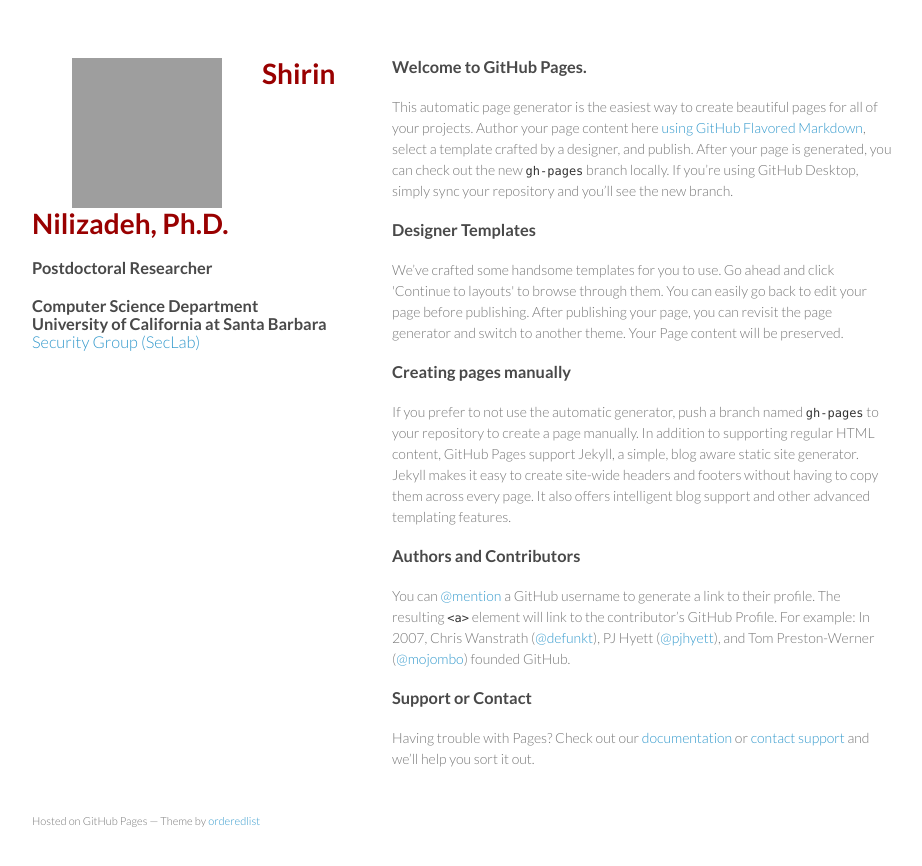
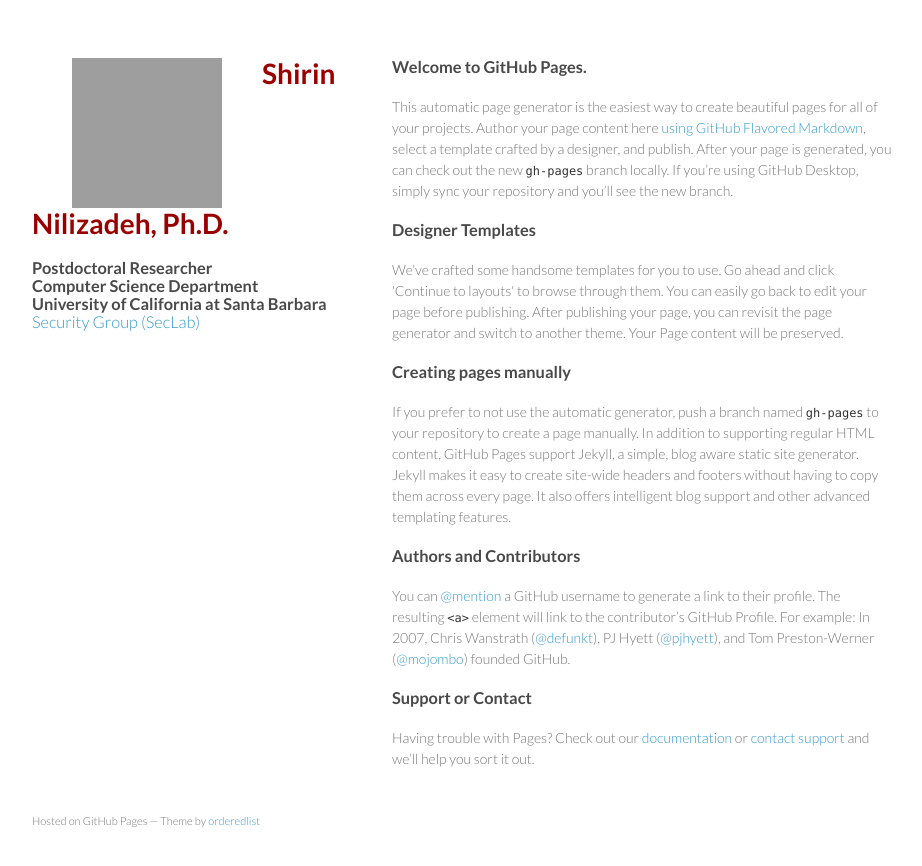
Before and after one commit to Machiry/nilizadeh.github.io, a Jekyll site: the page index.html, which Jekyll copies as it is, in a window 1280 px wide. Shown: the top 866 px of the page, without its empty margins (178-1100 px from the left). Built offline with Jekyll 4.4.1, drawn with Linux system fonts in a browser that asks for light colours; grey boxes are pictures that could not be loaded.

```diff
--- a/index.html
+++ b/index.html
@@ -18,8 +18,8 @@
         <img align="left" src="shirin.jpg" width="150" height="150" hspace="40"/>
         <h1><font color="#990000">Shirin Nilizadeh, Ph.D.</font></h1>
         <p>
-         <h3>Postdoctoral Researcher</p>
-          <p>   Computer Science Department<br>
+         <h3>Postdoctoral Researcher<br>
+             Computer Science Department<br>
              University of California at Santa Barbara  <br>
 
              <b><a href="https://seclab.cs.ucsb.edu">Security Group (SecLab)</a></b></h3>
```
